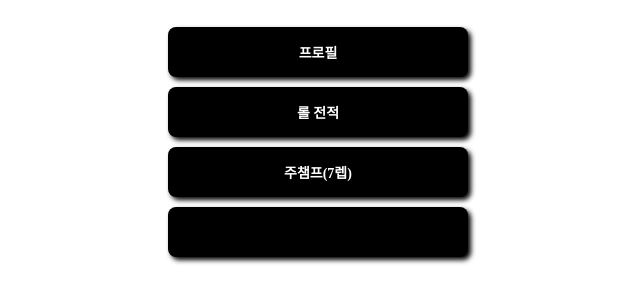
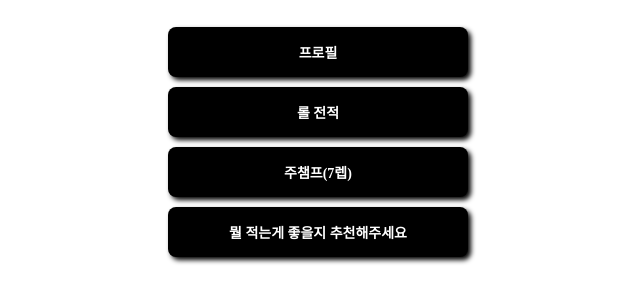
Before and after one commit to 0baka0/mypage, a plain HTML site: page index.html in a window 1280 px wide. Shown: the part 220-522 px from the top of the page, without its empty margins (322-962 px from the left). Drawn offline with Linux system fonts and the light colour scheme; a web font is replaced by a local one.

Commit message:
Add files via upload

```diff
--- a/index.html
+++ b/index.html
@@ -76,6 +76,8 @@
         .wrap > a:hover{
             background-color: #303030;
         }
+        .one > span::after{content: "뭘 적는게 좋을지 추천해주세요";}
+        .one:hover > span::after{content: "silvelval@naver.com";}
     </style>
 </head>
 <body>
@@ -86,7 +88,7 @@
         <a target="_blank" href="https://0baka0.github.io/profile/">프로필</a>
         <a target="_blank" href="https://www.op.gg/summoners/kr/0%EB%B0%94%EC%B9%B40/">롤 전적</a>
         <a target="_blank" href="https://0baka0.github.io/champian/">주챔프(7렙)</a>
-        <a target="_blank" href=""></a>
+        <a target="_blank" class="one"><span></span></a>
     </div>
 </body>
 </html>
```
